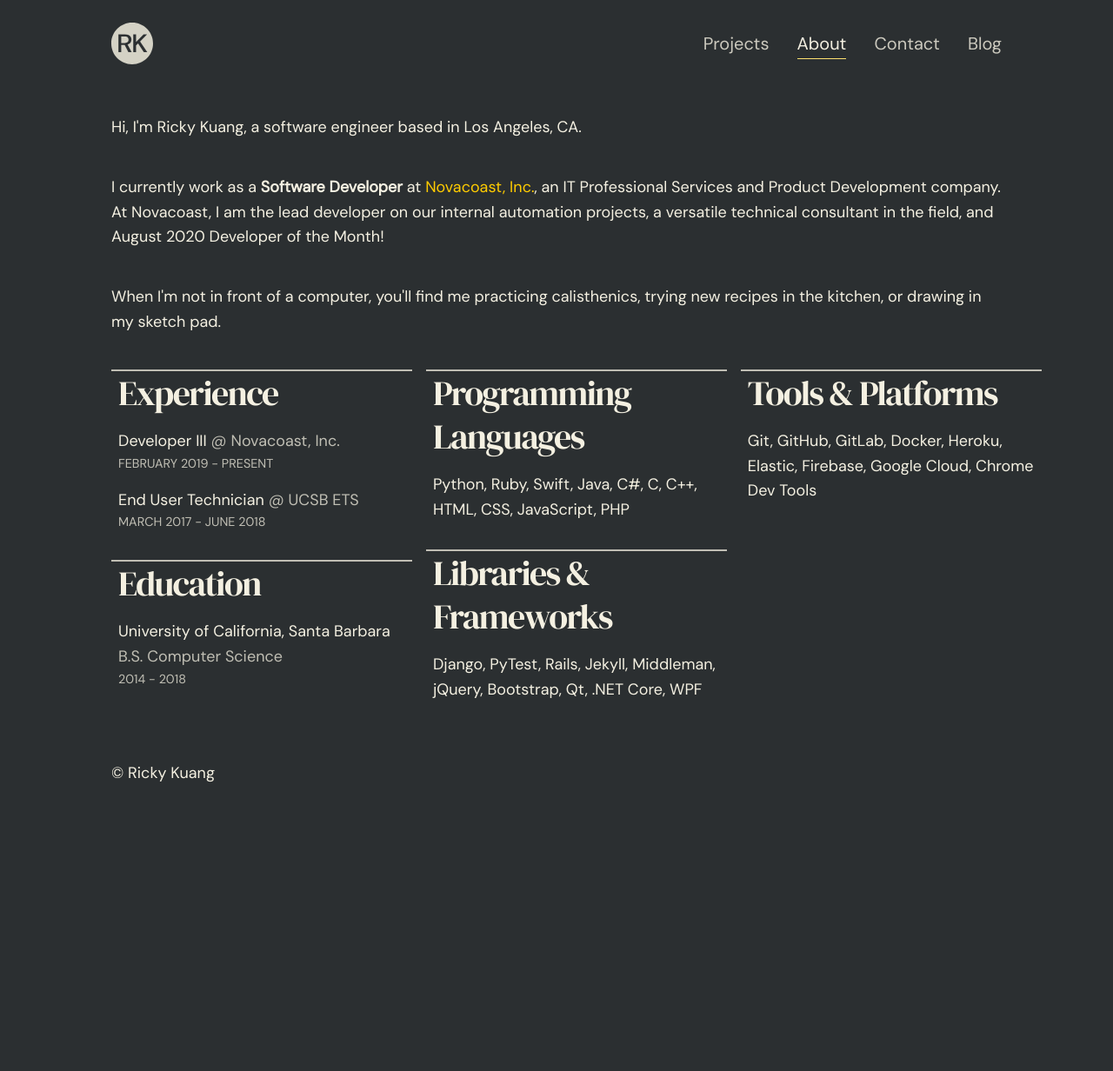
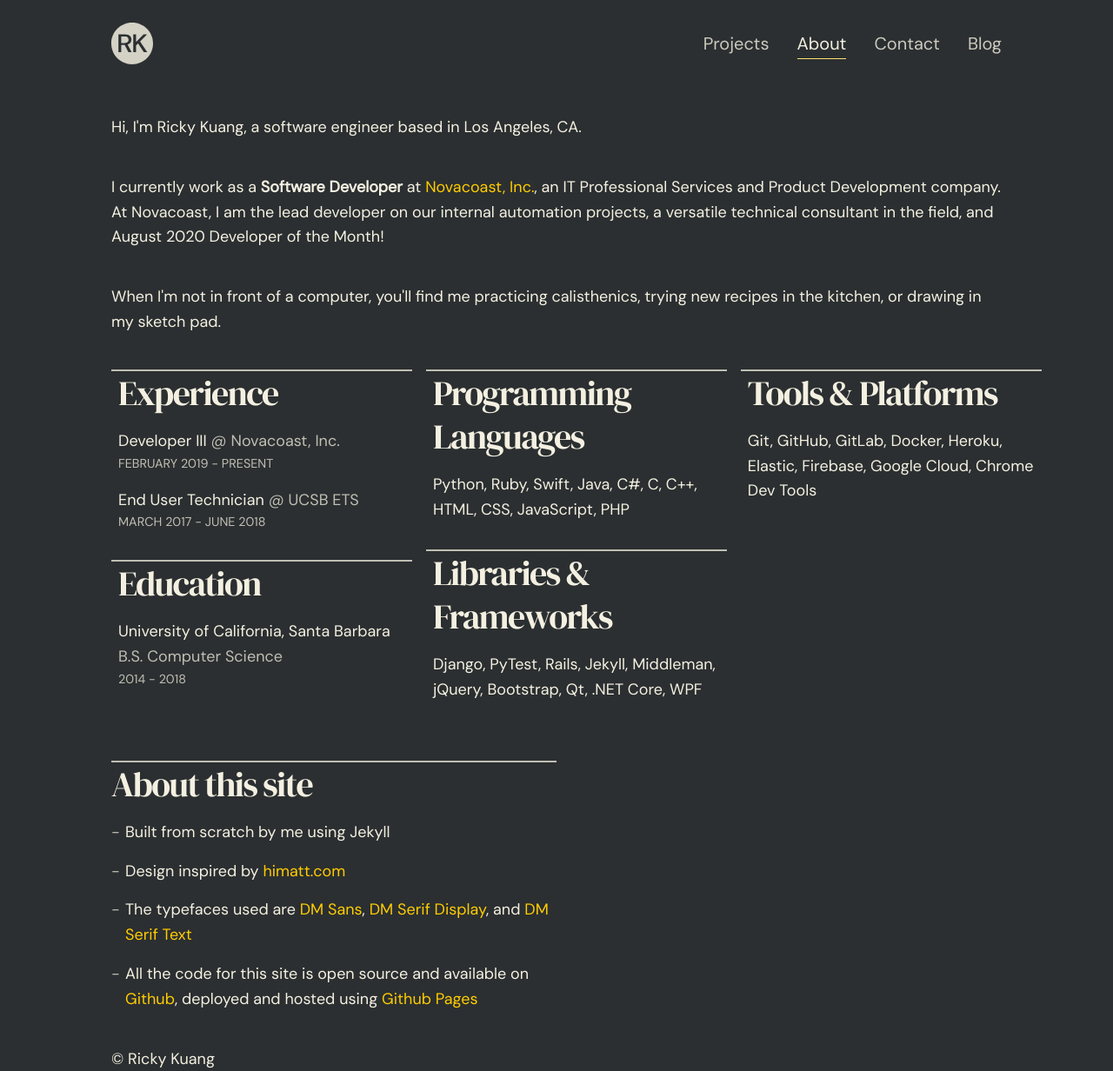
Before and after one commit to rkuang/rkuang.github.io, a Jekyll site: the page built from about.html, in a window 1280 px wide. Shown: the whole page at 87% size. Built offline with Jekyll 4.4.1, drawn with Linux system fonts in a browser that asks for light colours; some web fonts are replaced; before the commit the page ends 904 px from its top, so only the background shows below that.

Commit message:
add about-site section

```diff
--- a/_sass/_about.scss
+++ b/_sass/_about.scss
@@ -46,14 +46,25 @@
   }
 }
 
+.about-site {
+  width: 50%;
+  .about-site-header {
+    font-family: "DM Serif Display", serif;
+    font-size: 2.5rem;
+    border-top: 2px solid $color-text-sunken;
+    margin-bottom: 16px;
+  }
+}
+
 .dashed-list {
   list-style-type: none;
   li {
-    margin-bottom: 0.5rem;
+    margin-left: 16px;
     &::before {
+      position: absolute;
+      margin-left: -16px;
       content: '-';
       color: $color-text-sunken;
-      margin-right: 10px;
     }
   }
 }
--- a/about.html
+++ b/about.html
@@ -36,4 +36,13 @@ title: About
       </p>
     </div>
   </div>
+  <div class="about-site">
+    <h2 class="about-site-header">About this site</h2>
+    <ul class="dashed-list">
+      <li>Built from scratch by me using Jekyll</li>
+      <li>Design inspired by <a href="https://himatt.com" target="_blank">himatt.com</a></li>
+      <li>The typefaces used are <a href="https://fonts.google.com/specimen/DM+Sans" target="_blank">DM Sans</a>, <a href="https://fonts.google.com/specimen/DM+Serif+Display" target="_blank">DM Serif Display</a>, and <a href="https://fonts.google.com/specimen/DM+Serif+Text" target="_blank">DM Serif Text</a></li>
+      <li>All the code for this site is open source and available on <a href="https://github.com/rkuang/rkuang.github.io" target="_blank">Github</a>, deployed and hosted using <a href="https://pages.github.com/" target="_blank">Github Pages</a></li>
+    </ul>
+  </div>
 </div>
```
